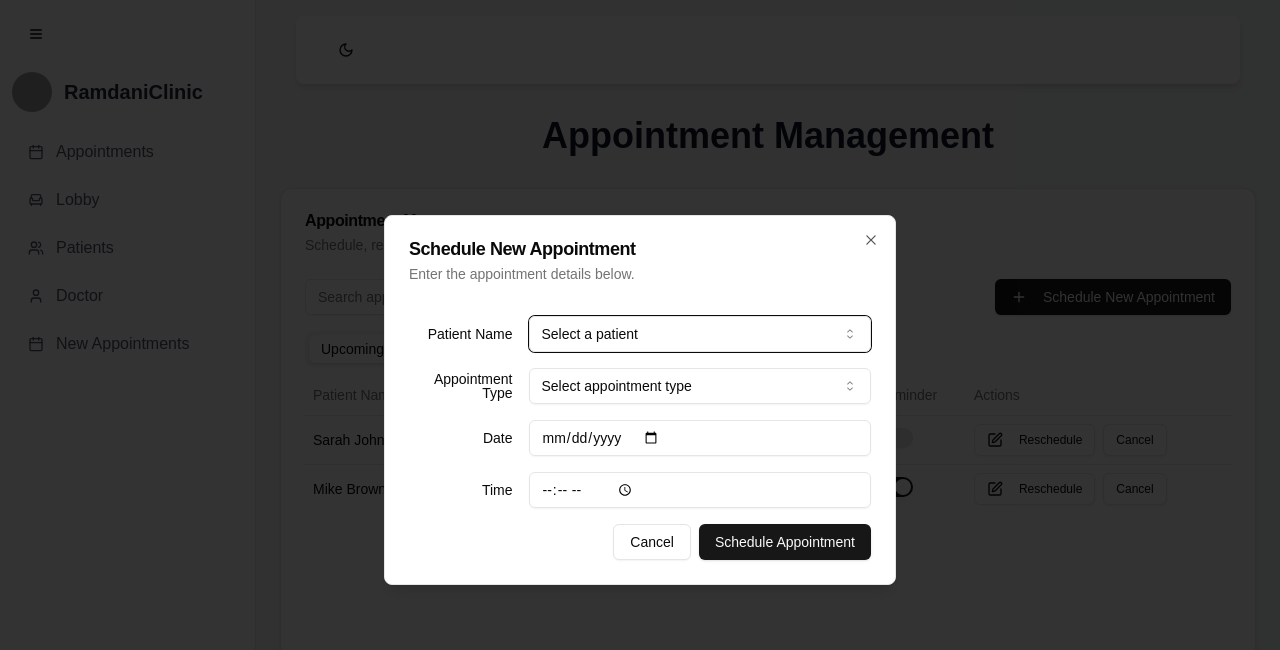
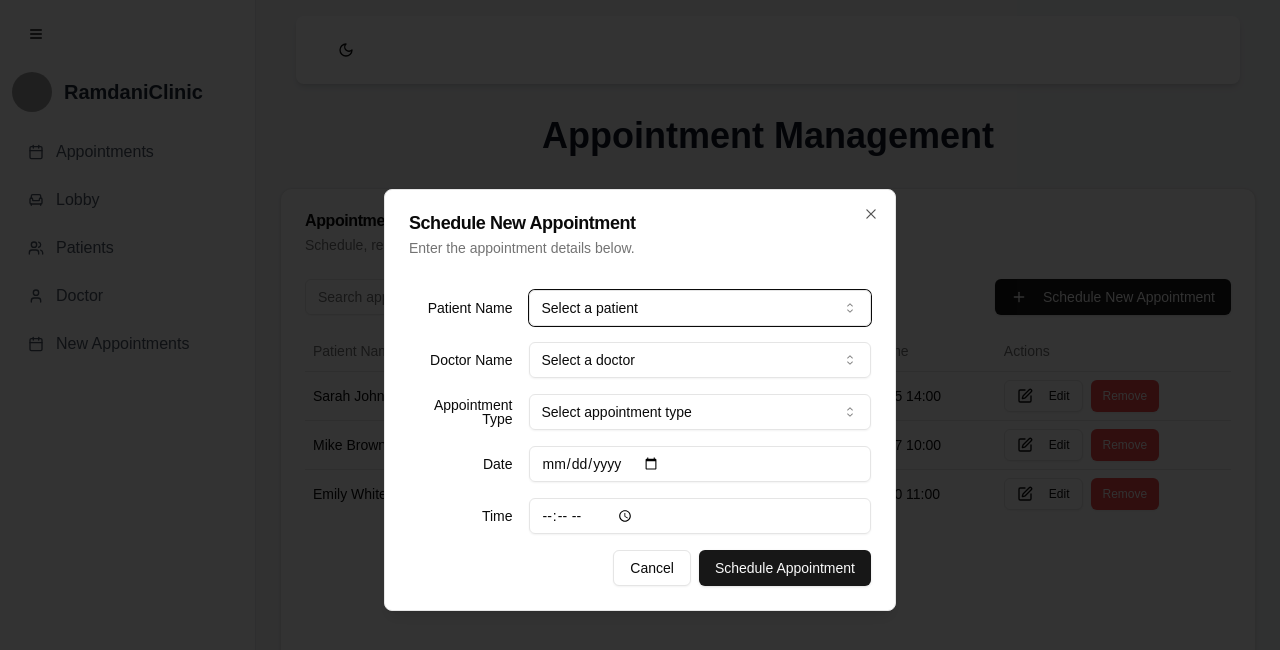
Before and after one commit to ismail-devmaster/nework, a Next.js app: page /receptionist/appointments in a window 1280 px wide. Both pictures are taken after a click on the button "Schedule New Appointment". Shown: the top 650 px of the page. Built offline with nearby package versions, Linux system fonts and the light colour scheme; grey boxes are pictures that could not be loaded.

Commit message:
modify appointment in receptionist

```diff
--- a/app/receptionist/appointments/page.tsx
+++ b/app/receptionist/appointments/page.tsx
@@ -13,7 +13,6 @@ import {
 import { Input } from "@/components/ui/input";
 import { Label } from "@/components/ui/label";
 import { Tabs, TabsContent, TabsList, TabsTrigger } from "@/components/ui/tabs";
-
 import { ScrollArea } from "@/components/ui/scroll-area";
 import {
   Select,
@@ -22,7 +21,6 @@ import {
   SelectTrigger,
   SelectValue,
 } from "@/components/ui/select";
-
 import {
   Table,
   TableBody,
@@ -40,7 +38,6 @@ import {
   DialogTitle,
   DialogTrigger,
 } from "@/components/ui/dialog";
-import { Switch } from "@/components/ui/switch";
 
 const ReceptionistAppointments = () => {
   // export function ReceptionistAppointments() {
@@ -48,43 +45,49 @@ const ReceptionistAppointments = () => {
     {
       id: 1,
       patientName: "Sarah Johnson",
+      doctorName: "Dr. John Smith",
       type: "General Checkup",
-      date: "2023-07-15",
+      date: "2024-11-15",
       time: "14:00",
-      status: "Scheduled",
-      reminderSent: false,
     },
     {
       id: 2,
       patientName: "Mike Brown",
+      doctorName: "Dr. Sarah Lee",
       type: "Dental Cleaning",
-      date: "2023-07-16",
+      date: "2024-11-17",
       time: "10:00",
-      status: "Scheduled",
-      reminderSent: true,
     },
     {
       id: 3,
       patientName: "Emily White",
+      doctorName: "Dr. Michael Johnson",
       type: "Annual Physical",
-      date: "2023-07-14",
+      date: "2024-11-30",
       time: "11:00",
-      status: "Completed",
-      reminderSent: true,
     },
   ]);
 
   const [isAddingAppointment, setIsAddingAppointment] = React.useState(false);
   const [selectedAppointment, setSelectedAppointment] = React.useState(null);
   const [searchTerm, setSearchTerm] = React.useState("");
+  const [filterPeriod, setFilterPeriod] = React.useState("all");
 
-  const [patients, setPatients] = React.useState([
+  const patients = [
     { id: 1, name: "Sarah Johnson" },
     { id: 2, name: "Mike Brown" },
     { id: 3, name: "Emily White" },
     { id: 4, name: "John Doe" },
     { id: 5, name: "Jane Smith" },
-  ]);
+  ];
+
+  const doctors = [
+    { id: 1, name: "Dr. John Smith" },
+    { id: 2, name: "Dr. Sarah Lee" },
+    { id: 3, name: "Dr. Michael Johnson" },
+    { id: 4, name: "Dr. Emily Brown" },
+    { id: 5, name: "Dr. David Wilson" },
+  ];
 
   const appointmentTypes = [
     "General Checkup",
@@ -100,8 +103,7 @@ const ReceptionistAppointments = () => {
       {
         ...newAppointment,
         id: appointments.length + 1,
-        status: "Scheduled",
-        reminderSent: false,
+        doctorName: newAppointment.doctorName,
       },
     ]);
     setIsAddingAppointment(false);
@@ -110,46 +112,63 @@ const ReceptionistAppointments = () => {
   const handleUpdateAppointment = (updatedAppointment) => {
     setAppointments(
       appointments.map((a) =>
-        a.id === updatedAppointment.id ? updatedAppointment : a
+        a.id === updatedAppointment.id
+          ? {
+              ...a,
+              ...updatedAppointment,
+              doctorName: updatedAppointment.doctorName,
+            }
+          : a
       )
     );
     setSelectedAppointment(null);
-  };
-
-  const handleToggleStatus = (id) => {
-    setAppointments(
-      appointments.map((a) => {
-        if (a.id === id) {
-          const newStatus =
-            a.status === "Scheduled" ? "Cancelled" : "Scheduled";
-          return { ...a, status: newStatus };
-        }
-        return a;
-      })
-    );
-  };
-
-  const handleToggleReminder = (id) => {
-    setAppointments(
-      appointments.map((a) =>
-        a.id === id ? { ...a, reminderSent: !a.reminderSent } : a
-      )
-    );
   };
 
   const handleRemoveAppointment = (id) => {
     setAppointments(appointments.filter((a) => a.id !== id));
   };
 
-  const filteredAppointments = appointments.filter(
-    (appointment) =>
+  const filteredAppointments = appointments.filter((appointment) => {
+    const matchesSearch =
       appointment.patientName
         .toLowerCase()
         .includes(searchTerm.toLowerCase()) ||
-      appointment.type.toLowerCase().includes(searchTerm.toLowerCase())
+      appointment.type.toLowerCase().includes(searchTerm.toLowerCase());
+
+    const appointmentDate = new Date(appointment.date);
+    const today = new Date();
+    today.setHours(0, 0, 0, 0);
+    const oneWeekLater = new Date(today);
+    oneWeekLater.setDate(today.getDate() + 7);
+    const oneMonthLater = new Date(today);
+    oneMonthLater.setMonth(today.getMonth() + 1);
+
+    switch (filterPeriod) {
+      case "today":
+        return (
+          matchesSearch &&
+          appointmentDate.toDateString() === today.toDateString()
         );
+      case "this-week":
+        return (
+          matchesSearch &&
+          appointmentDate >= today &&
+          appointmentDate < oneWeekLater
+        );
+      case "this-month":
+        return (
+          matchesSearch &&
+          appointmentDate >= today &&
+          appointmentDate < oneMonthLater
+        );
+      default:
+        return matchesSearch;
+    }
+  });
+
   const today = new Date();
   const formattedToday = today.toISOString().split("T")[0];
+
   return (
     <div className="w-full max-w-6xl mx-auto">
       <h1 className="text-4xl font-extrabold text-gray-900 mb-8 text-center dark:text-white">
@@ -164,12 +183,25 @@ const ReceptionistAppointments = () => {
         </CardHeader>
         <CardContent>
           <div className="flex justify-between mb-4">
+            <div className="flex space-x-2">
               <Input
                 placeholder="Search appointments..."
-              className="w-1/3"
+                className="w-64"
                 value={searchTerm}
                 onChange={(e) => setSearchTerm(e.target.value)}
               />
+              <Select value={filterPeriod} onValueChange={setFilterPeriod}>
+                <SelectTrigger className="w-[180px]">
+                  <SelectValue placeholder="Filter by period" />
+                </SelectTrigger>
+                <SelectContent>
+                  <SelectItem value="all">All</SelectItem>
+                  <SelectItem value="today">Today</SelectItem>
+                  <SelectItem value="this-week">This Week</SelectItem>
+                  <SelectItem value="this-month">This Month</SelectItem>
+                </SelectContent>
+              </Select>
+            </div>
             <Dialog
               open={isAddingAppointment}
               onOpenChange={setIsAddingAppointment}
@@ -206,6 +238,23 @@ const ReceptionistAppointments = () => {
                           {patients.map((patient) => (
                             <SelectItem key={patient.id} value={patient.name}>
                               {patient.name}
+                            </SelectItem>
+                          ))}
+                        </SelectContent>
+                      </Select>
+                    </div>
+                    <div className="grid grid-cols-4 items-center gap-4">
+                      <Label htmlFor="doctorName" className="text-right">
+                        Doctor Name
+                      </Label>
+                      <Select name="doctorName" required>
+                        <SelectTrigger className="col-span-3">
+                          <SelectValue placeholder="Select a doctor" />
+                        </SelectTrigger>
+                        <SelectContent>
+                          {doctors.map((doctor) => (
+                            <SelectItem key={doctor.id} value={doctor.name}>
+                              {doctor.name}
                             </SelectItem>
                           ))}
                         </SelectContent>
@@ -268,41 +317,24 @@ const ReceptionistAppointments = () => {
               </DialogContent>
             </Dialog>
           </div>
-          <Tabs defaultValue="upcoming">
-            <TabsList>
-              <TabsTrigger value="upcoming">Upcoming</TabsTrigger>
-              <TabsTrigger value="past">Past</TabsTrigger>
-            </TabsList>
-            <TabsContent value="upcoming">
           <ScrollArea className="h-[400px]">
             <Table>
               <TableHeader>
                 <TableRow>
                   <TableHead>Patient Name</TableHead>
+                  <TableHead>Doctor Name</TableHead>
                   <TableHead>Type</TableHead>
                   <TableHead>Date & Time</TableHead>
-                      <TableHead>Status</TableHead>
-                      <TableHead>Reminder</TableHead>
                   <TableHead>Actions</TableHead>
                 </TableRow>
               </TableHeader>
               <TableBody>
-                    {filteredAppointments
-                      .filter((a) => a.status !== "Completed")
-                      .map((appointment) => (
+                {filteredAppointments.map((appointment) => (
                   <TableRow key={appointment.id}>
                     <TableCell>{appointment.patientName}</TableCell>
+                    <TableCell>{appointment.doctorName}</TableCell>
                     <TableCell>{appointment.type}</TableCell>
                     <TableCell>{`${appointment.date} ${appointment.time}`}</TableCell>
-                          <TableCell>{appointment.status}</TableCell>
-                          <TableCell>
-                            <Switch
-                              checked={appointment.reminderSent}
-                              onCheckedChange={() =>
-                                handleToggleReminder(appointment.id)
-                              }
-                            />
-                          </TableCell>
                     <TableCell>
                       <div className="flex space-x-2">
                         <Dialog>
@@ -314,14 +346,12 @@ const ReceptionistAppointments = () => {
                                 setSelectedAppointment(appointment)
                               }
                             >
-                                    <Edit className="mr-2 h-4 w-4" /> Reschedule
+                              <Edit className="mr-2 h-4 w-4" /> Edit
                             </Button>
                           </DialogTrigger>
                           <DialogContent>
                             <DialogHeader>
-                                    <DialogTitle>
-                                      Reschedule Appointment
-                                    </DialogTitle>
+                              <DialogTitle>Edit Appointment</DialogTitle>
                               <DialogDescription>
                                 Update the appointment details below.
                               </DialogDescription>
@@ -340,27 +370,27 @@ const ReceptionistAppointments = () => {
                                 <div className="grid gap-4 py-4">
                                   <div className="grid grid-cols-4 items-center gap-4">
                                     <Label
-                                            htmlFor="edit-patientName"
+                                      htmlFor="edit-doctorName"
                                       className="text-right"
                                     >
-                                            Patient Name
+                                      Doctor Name
                                     </Label>
                                     <Select
-                                            name="patientName"
+                                      name="doctorName"
                                       defaultValue={
-                                              selectedAppointment.patientName
+                                        selectedAppointment.doctorName
                                       }
                                     >
                                       <SelectTrigger className="col-span-3">
-                                              <SelectValue placeholder="Select a patient" />
+                                        <SelectValue placeholder="Select a doctor" />
                                       </SelectTrigger>
                                       <SelectContent>
-                                              {patients.map((patient) => (
+                                        {doctors.map((doctor) => (
                                           <SelectItem
-                                                  key={patient.id}
-                                                  value={patient.name}
+                                            key={doctor.id}
+                                            value={doctor.name}
                                           >
-                                                  {patient.name}
+                                            {doctor.name}
                                           </SelectItem>
                                         ))}
                                       </SelectContent>
@@ -375,19 +405,14 @@ const ReceptionistAppointments = () => {
                                     </Label>
                                     <Select
                                       name="type"
-                                            defaultValue={
-                                              selectedAppointment.type
-                                            }
+                                      defaultValue={selectedAppointment.type}
                                     >
                                       <SelectTrigger className="col-span-3">
                                         <SelectValue placeholder="Select appointment type" />
                                       </SelectTrigger>
                                       <SelectContent>
                                         {appointmentTypes.map((type) => (
-                                                <SelectItem
-                                                  key={type}
-                                                  value={type}
-                                                >
+                                          <SelectItem key={type} value={type}>
                                             {type}
                                           </SelectItem>
                                         ))}
@@ -405,9 +430,7 @@ const ReceptionistAppointments = () => {
                                       id="edit-date"
                                       name="date"
                                       type="date"
-                                            defaultValue={
-                                              selectedAppointment.date
-                                            }
+                                      defaultValue={selectedAppointment.date}
                                       className="col-span-3"
                                     />
                                   </div>
@@ -422,9 +445,7 @@ const ReceptionistAppointments = () => {
                                       id="edit-time"
                                       name="time"
                                       type="time"
-                                            defaultValue={
-                                              selectedAppointment.time
-                                            }
+                                      defaultValue={selectedAppointment.time}
                                       className="col-span-3"
                                     />
                                   </div>
@@ -439,18 +460,6 @@ const ReceptionistAppointments = () => {
                           </DialogContent>
                         </Dialog>
                         <Button
-                                variant="outline"
-                                size="sm"
-                                onClick={() =>
-                                  handleToggleStatus(appointment.id)
-                                }
-                              >
-                                {appointment.status === "Scheduled"
-                                  ? "Cancel"
-                                  : "Reschedule"}
-                              </Button>
-                              {appointment.status === "Cancelled" && (
-                                <Button
                           variant="destructive"
                           size="sm"
                           onClick={() =>
@@ -459,7 +468,6 @@ const ReceptionistAppointments = () => {
                         >
                           Remove
                         </Button>
-                              )}
                       </div>
                     </TableCell>
                   </TableRow>
@@ -467,35 +475,6 @@ const ReceptionistAppointments = () => {
               </TableBody>
             </Table>
           </ScrollArea>
-            </TabsContent>
-            <TabsContent value="past">
-              <ScrollArea className="h-[400px]">
-                <Table>
-                  <TableHeader>
-                    <TableRow>
-                      <TableHead>Patient Name</TableHead>
-                      <TableHead>Type</TableHead>
-                      <TableHead>Date & Time</TableHead>
-                      <TableHead>Status</TableHead>
-                    </TableRow>
-                  </TableHeader>
-                  <TableBody>
-                    {filteredAppointments
-                      .filter((a) => a.status === "Completed")
-                      .map((appointment) => (
-                        <TableRow key={appointment.id}>
-                          <TableCell>{appointment.patientName}</TableCell>
-
-                          <TableCell>{appointment.type}</TableCell>
-                          <TableCell>{`${appointment.date} ${appointment.time}`}</TableCell>
-                          <TableCell>{appointment.status}</TableCell>
-                        </TableRow>
-                      ))}
-                  </TableBody>
-                </Table>
-              </ScrollArea>
-            </TabsContent>
-          </Tabs>
         </CardContent>
       </Card>
     </div>
```
Lines whose indentation alone changed are shown as unchanged.
